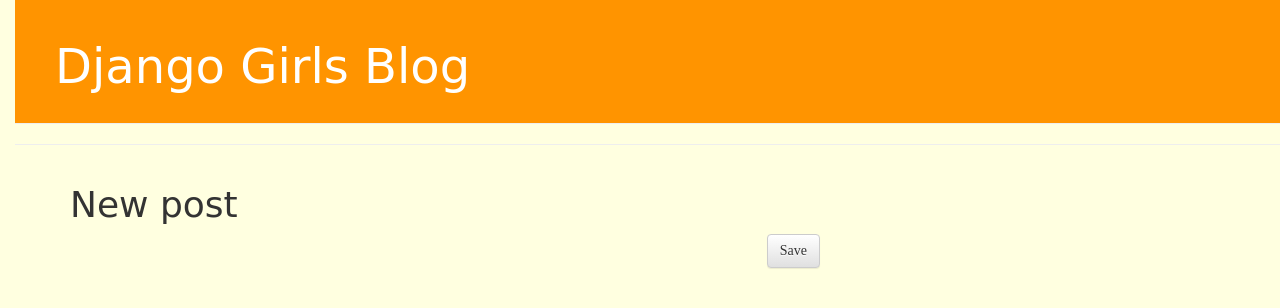
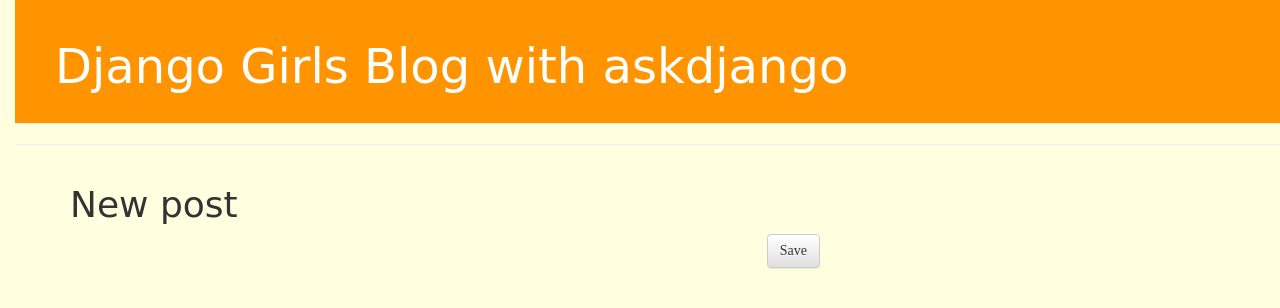
Before and after one commit to fabl1106/my-first-django-blog, a Django app: page /post/new/ in a window 1280 px wide. Shown: the top 308 px of the page. Run offline with Django 3.2, Linux system fonts and the light colour scheme; some libraries are stand-ins or nearby versions.

Commit message:
my django girls first commit

```diff
--- a/blog/templates/blog/base.html
+++ b/blog/templates/blog/base.html
@@ -26,7 +26,7 @@
                     <span class="glyphicon glyphicon-plus"></span>
                 </a>
             {% endif %}
-            <h1><a href="/">Django Girls Blog</a></h1>
+            <h1><a href="/">Django Girls Blog with askdjango</a></h1>
         </div>
 
         <hr/>
```
